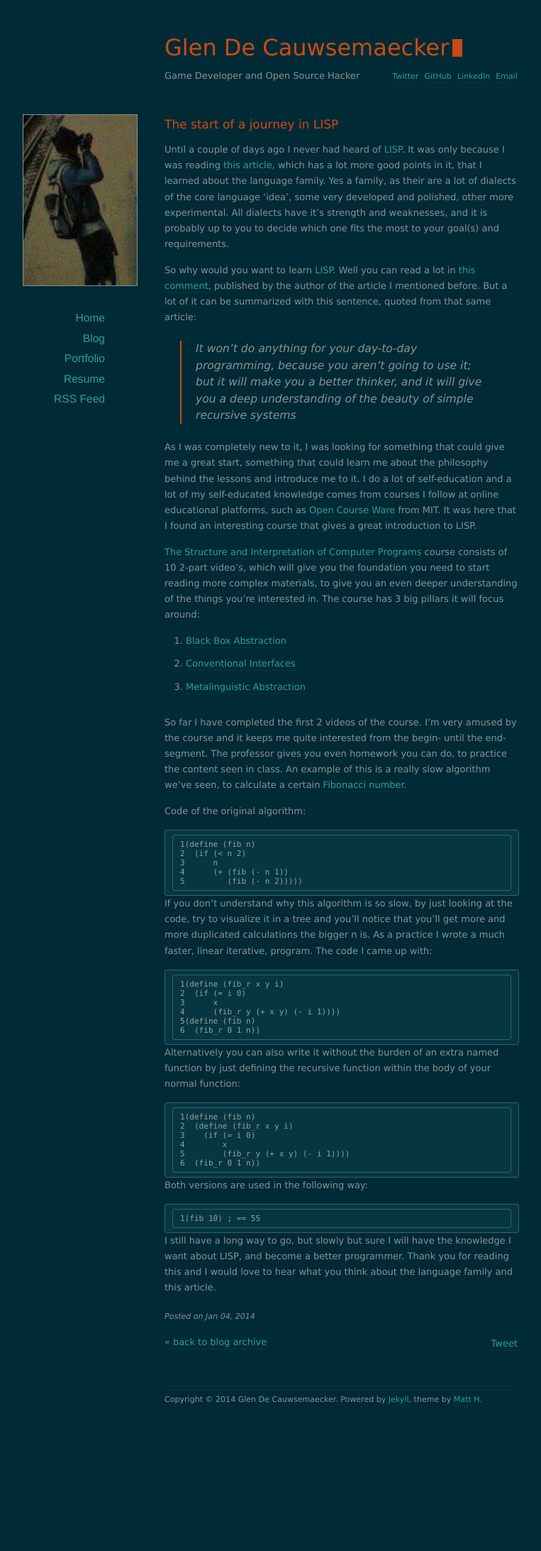
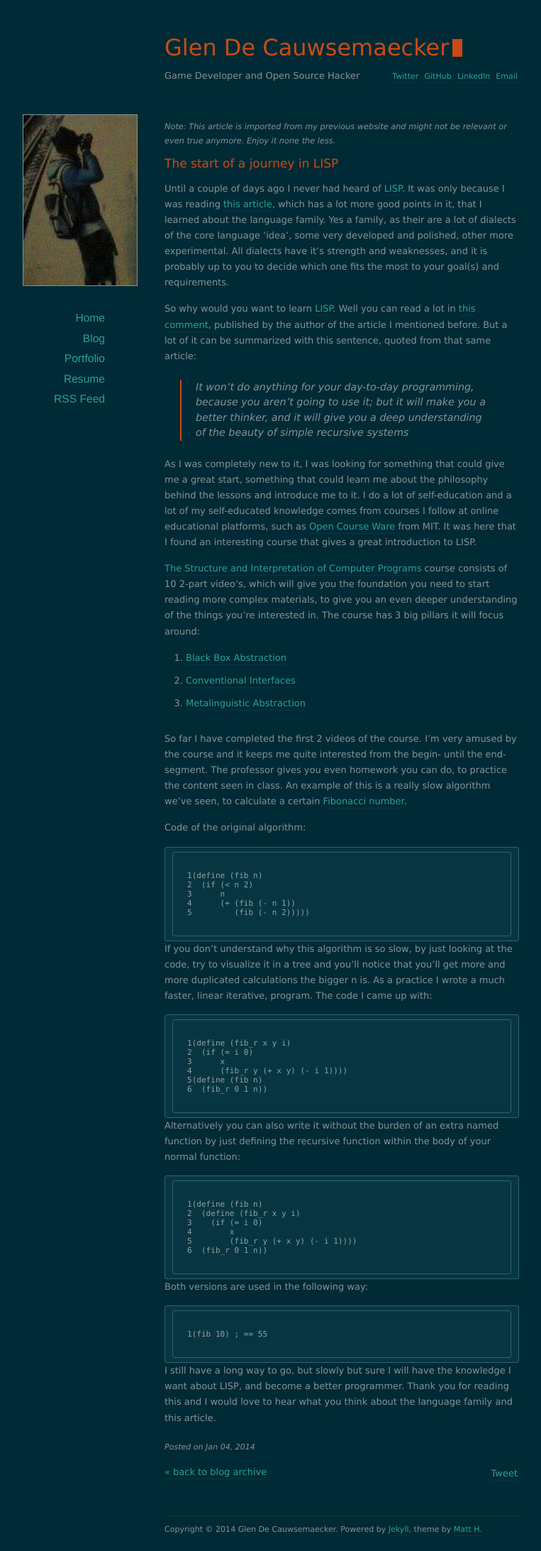
Before and after one commit to GlenDC/glendc.com, a Jekyll site: the page built from _posts/2014-01-04-lisp.markdown, in a window 1280 px wide. Shown: the whole page at 71% size, without its empty margins (158-921 px from the left). Built offline with Jekyll 4.4.1, drawn with Linux system fonts in a browser that asks for light colours; nearby versions of some CDN libraries; comment, search, counter and statistics services are not loaded; before the commit the page ends 2002 px from its top, so only the background shows below that.

Commit message:
fixing some css related to code and blog posts

```diff
--- a/_layouts/post.html
+++ b/_layouts/post.html
@@ -13,6 +13,12 @@ layout: default
 
 <article class="post">
 
+	{% for category in page.categories %}
+		{% if category == "wordpress" %}
+			<div class="post-note">Note: This article is imported from my previous website and might not be relevant or even true anymore. Enjoy it none the less.</div>
+		{% endif %}
+	{% endfor %}
+
 	<h1><a href="{{ page.url }}">{{ page.title }}</a></h1>
 
 	<div class="post-content">{{ content }}</div>
--- a/assets/css/style.css
+++ b/assets/css/style.css
@@ -58,13 +58,19 @@ sub { vertical-align: sub; font-size: 0.85em; }
 
 code {
     font: 0.85em Monaco, Courier, Monospace;
+    word-wrap: break-word;
+    overflow: hidden;
+    margin: 10px 0px;
+    padding: 10px;
+    display: block;
+	background-color: #073642;
 }
 
 blockquote {
     margin: 22px 22px;
     padding: 0 20px;
     border-left: 2px solid #000000;
-    font-size: 1.2em;
+    font-size: 1.1em;
     font-style: italic;
     line-height: 1.5em;
 }
@@ -110,6 +116,13 @@ hr {
 
 .post-date {
 	float: right;
+}
+
+/*** used for imported wordpress articles ***/
+.post-note {
+	font-size: 8.5pt;
+	font-style: italic;
+	padding: 8px 0px;
 }
 
 
```
Also changed, not shown: _includes/resume-education.md (+2 -2 lines), _includes/resume-experience.md (+3 -3 lines).
